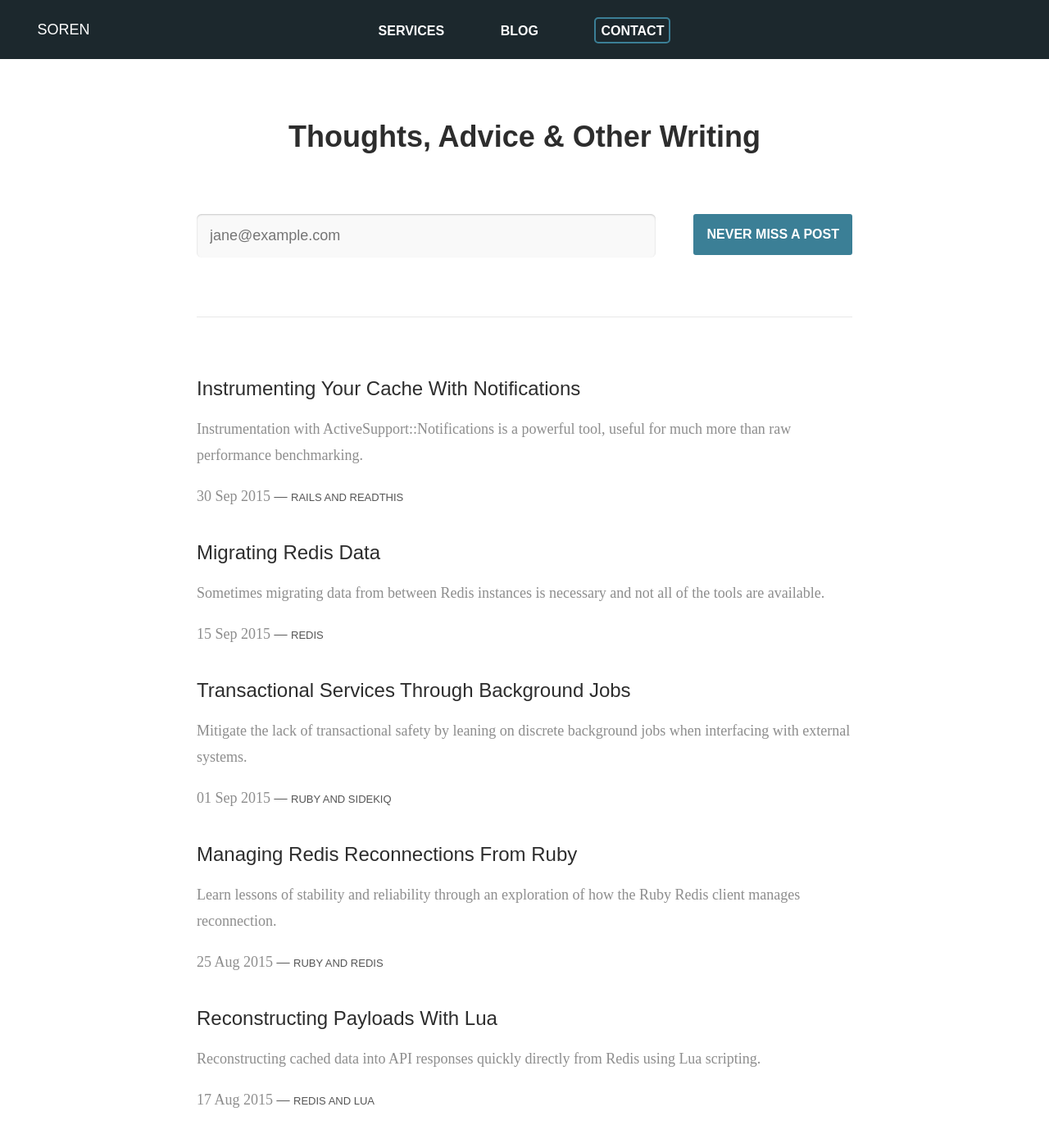
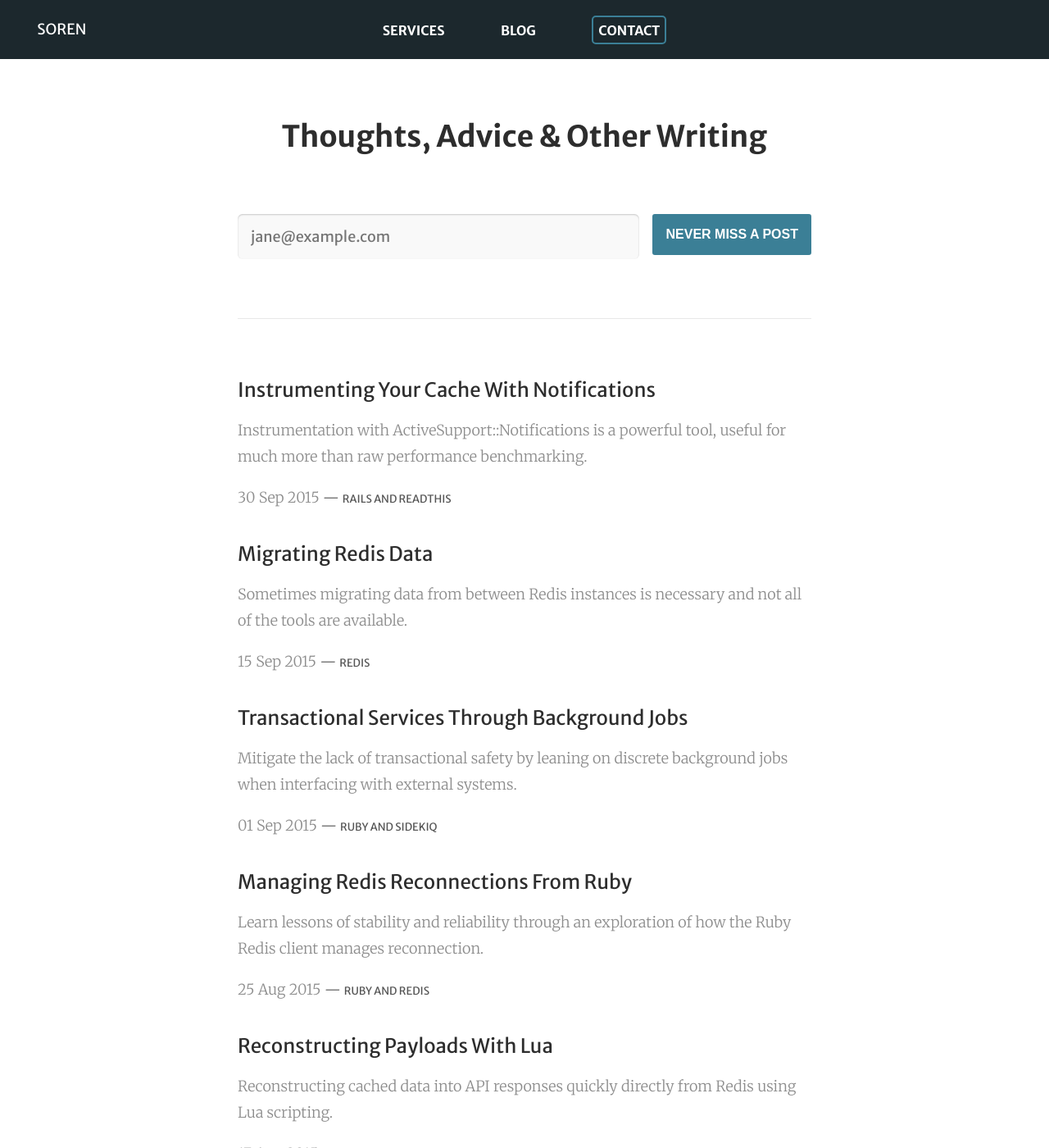
Before and after one commit to sorentwo/soren-website, a Jekyll site: the page built from blog/index.html, in a window 1280 px wide and 1400 px high. Shown: the whole window at 82% size. Built offline with Jekyll 4.4.1, drawn with Linux system fonts in a browser that asks for light colours; Markdown is read by kramdown in place of the engine named in the settings.

Commit message:
Change up styling to use open source fonts

```diff
--- a/_layouts/default.html
+++ b/_layouts/default.html
@@ -11,9 +11,6 @@
 
     <link rel="alternate" type="application/rss+xml" title="Soren Two" href="/feed.atom">
     <link rel="icon" type="image/x-icon" href="/favicon.ico">
-
-    <script src="//use.typekit.net/zuz1blc.js"></script>
-    <script>try{Typekit.load();}catch(e){}</script>
 
     <link rel="stylesheet" href="/css/styles.css">
   </head>
--- a/_sass/_blog.scss
+++ b/_sass/_blog.scss
@@ -15,7 +15,6 @@
 
   p {
     color: $color-light;
-    font-size: $font-size-normal;
     margin-bottom: line-units(1);
   }
 
--- a/_sass/_global.scss
+++ b/_sass/_global.scss
@@ -6,13 +6,13 @@ html * {
 
 body {
   color: $color-medium;
-  font: 18px/32px 'calluna', serif;
+  font: 18px/32px $font-family-serif;
   padding-top: line-units(4);
 }
 
 .wrapper {
   margin: 0 auto;
-  max-width: 800px;
+  max-width: 700px;
   overflow: hidden;
 
   &.room-on-top {
--- a/_sass/_variables.scss
+++ b/_sass/_variables.scss
@@ -1,3 +1,5 @@
+@import url(https://fonts.googleapis.com/css?family=Merriweather:700,300italic,300|Merriweather+Sans:400,700);
+
 $color-white:  rgb(255, 255, 255);
 $color-slight: rgb(249, 249, 249);
 $color-soft:   rgb(232, 232, 232);
@@ -8,8 +10,8 @@ $color-dark:   rgb(45, 45, 45);
 $color-accent: rgb(59, 127, 150);
 $color-subacc: rgb(28, 40, 45);
 
-$font-family-serif: 'calluna', serif;
-$font-family-sans:  'calluna-sans', sans-serif;
+$font-family-serif: 'Merriweather', serif;
+$font-family-sans:  'Merriweather Sans', sans-serif;
 $font-size-small:   13px;
 $font-size-smaller: 16px;
 $font-size-normal:  18px;
```
